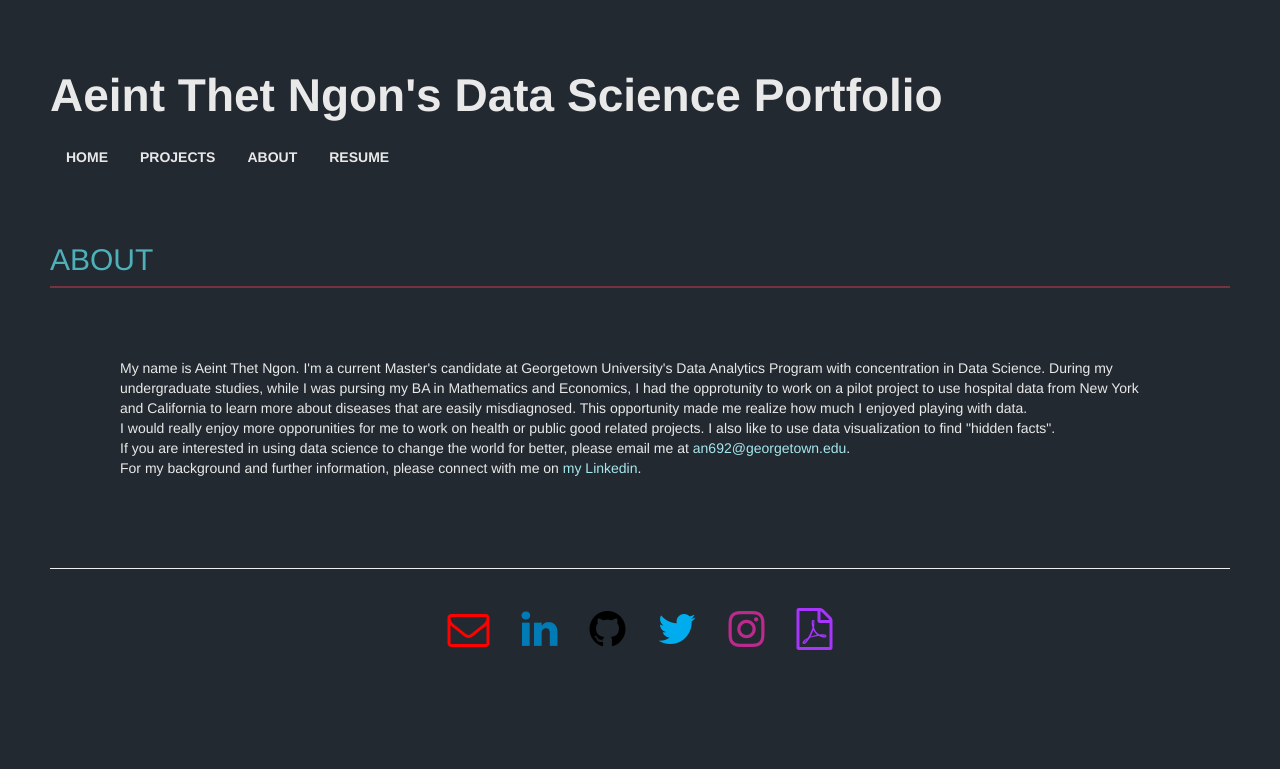
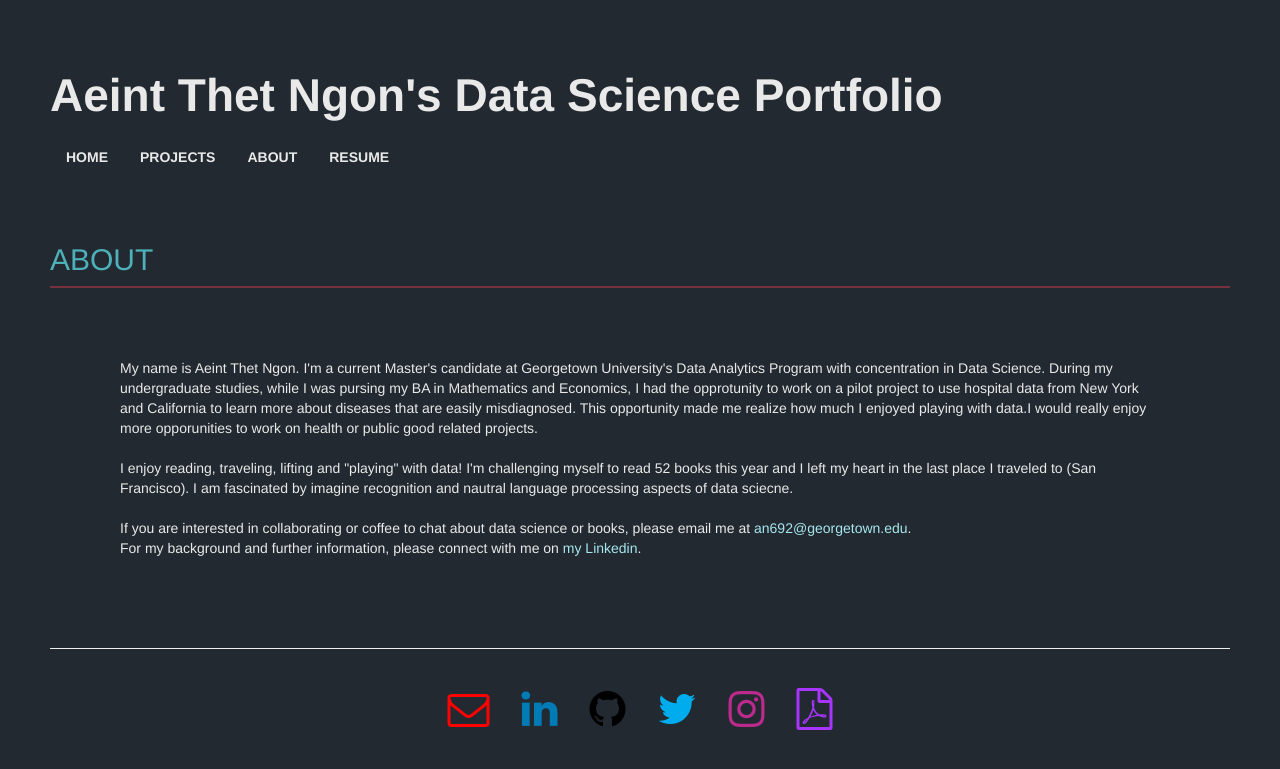
Before and after one commit to aeintngon/old-webpage, a Jekyll site: the page built from about.html, in a window 1280 px wide. Shown: the top 769 px of the page. Built offline with Jekyll 4.4.1, drawn with Linux system fonts in a browser that asks for light colours; nearby versions of some CDN libraries.

Commit message:
Update about.html

```diff
--- a/about.html
+++ b/about.html
@@ -3,7 +3,7 @@ layout: default
 ---
 	<h2>ABOUT</h2>
 	<hr id='top-line'>
-    	<p class="content">My name is Aeint Thet Ngon. I'm a current Master's candidate at Georgetown University's Data Analytics Program with concentration in Data Science. During my undergraduate studies, while I was pursing my BA in Mathematics and Economics, I had the opprotunity to work on a pilot project to use hospital data from New York and California to learn more about diseases that are easily misdiagnosed. This opportunity made me realize how much I enjoyed playing with data. <br>
-	I would really enjoy more opporunities for me to work on health or public good related projects. I also like to use data visualization to find "hidden facts". <br>
-	If you are interested in using data science to change the world for better, please email me at <a class="link" href="mailto:an692@georgetown.edu" target="_blank"> an692@georgetown.edu</a>.<br>
+    	<p class="content">My name is Aeint Thet Ngon. I'm a current Master's candidate at Georgetown University's Data Analytics Program with concentration in Data Science. During my undergraduate studies, while I was pursing my BA in Mathematics and Economics, I had the opprotunity to work on a pilot project to use hospital data from New York and California to learn more about diseases that are easily misdiagnosed. This opportunity made me realize how much I enjoyed playing with data.I would really enjoy more opporunities to work on health or public good related projects.<br><br>
+	I enjoy reading, traveling, lifting and "playing" with data! I'm challenging myself to read 52 books this year and I left my heart in the last place I traveled to (San Francisco). I am fascinated by imagine recognition and nautral language processing aspects of data sciecne.<br><br>
+	If you are interested in collaborating or coffee to chat about data science or books, please email me at <a class="link" href="mailto:an692@georgetown.edu" target="_blank"> an692@georgetown.edu</a>.<br>
 	For my background and further information, please connect with me on <a class="link" href="https://linkedin.com/aeintngon" target="_blank">my Linkedin</a>.<br></p>
```
